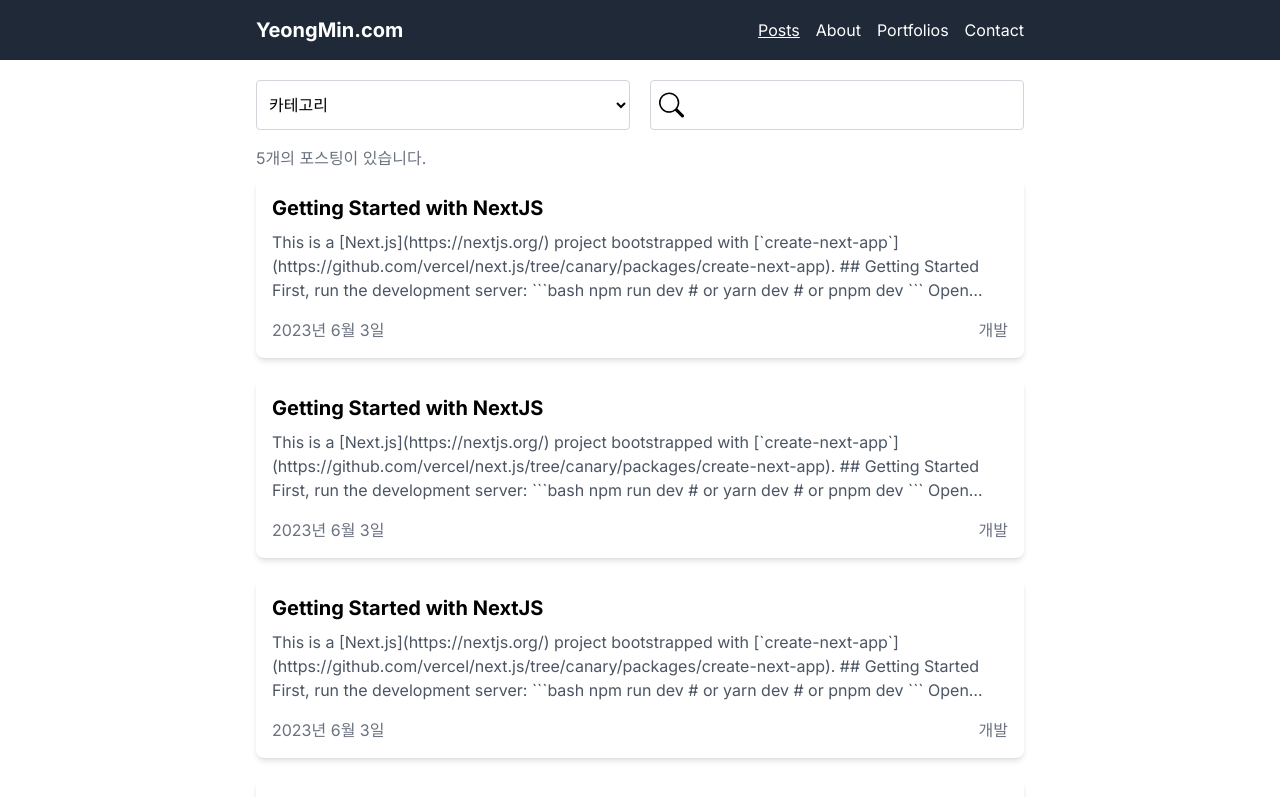
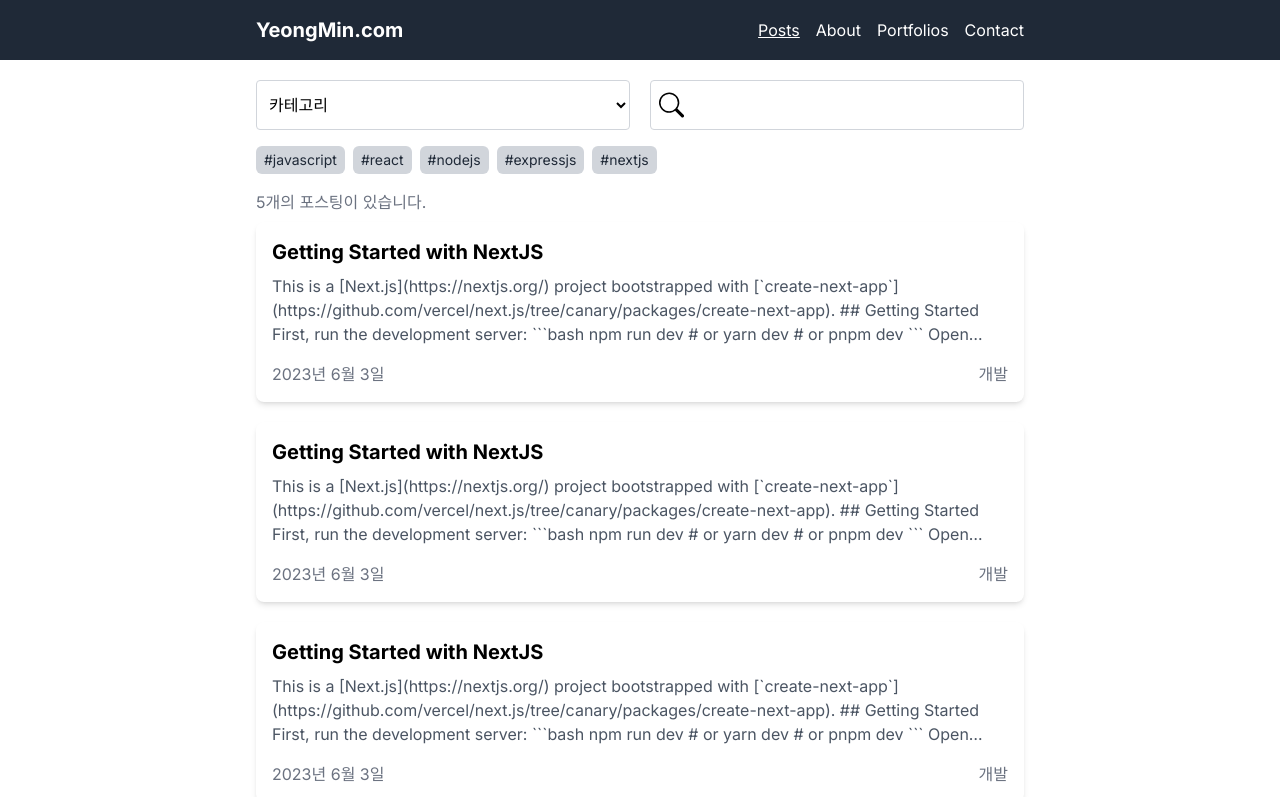
Before and after one commit to 0miiii/my-blog, a Next.js app: page /posts in a window 1280 px wide. Shown: the top 797 px of the page. Built offline with nearby package versions, Linux system fonts and the light colour scheme.

Commit message:
refactor: 더미데이터 제거 및 데이터페칭

```diff
--- a/src/app/posts/page.tsx
+++ b/src/app/posts/page.tsx
@@ -1,21 +1,23 @@
 import PostList from "@/components/PostList";
 import CategorySelect from "@/components/CategorySelect";
 import SearchInput from "@/components/SearchInput";
+import TagList from "@/components/TagList";
 import { getAllPosts } from "@/services/post";
-
-const categories = ["a", "b", "c", "d"];
 
 const PostsPage = () => {
   const posts = getAllPosts();
+  const tags = [...new Set(posts.map((post) => post.tags).flat())];
+  const categories = [...new Set(posts.map((post) => post.category))];
+  const postCount = `${posts.length}개의 포스팅이 있습니다.`;
+
   return (
     <>
       <div className="flex justify-between mb-4 gap-5">
         <CategorySelect categories={categories} />
         <SearchInput />
       </div>
-      <div className="text-gray-500 mb-2">
-        {posts.length}개의 포스팅이 있습니다.
-      </div>
+      <TagList tags={tags} />
+      <div className="text-gray-500 mt-4 mb-2">{postCount}</div>
       <PostList posts={posts} />
     </>
   );
```
